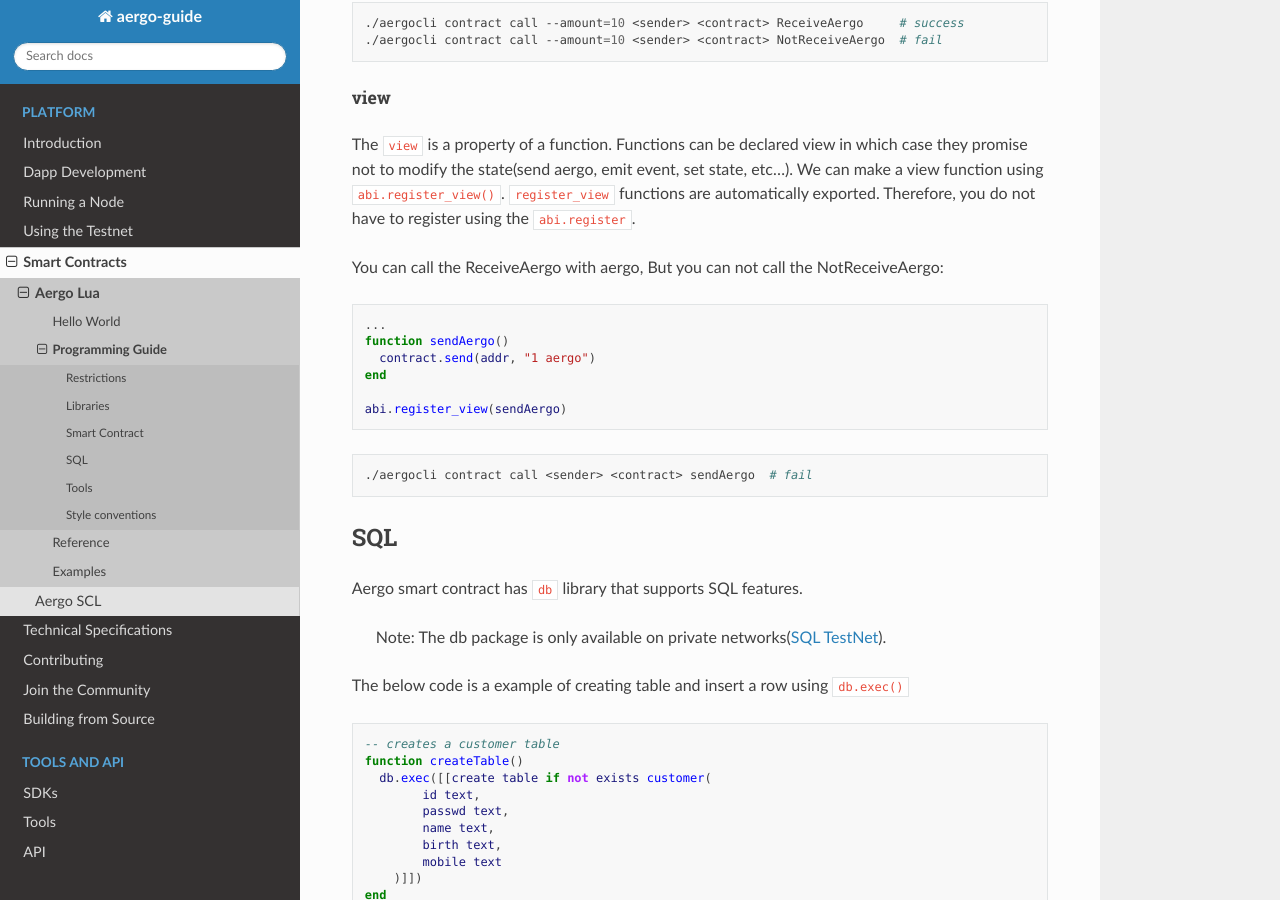
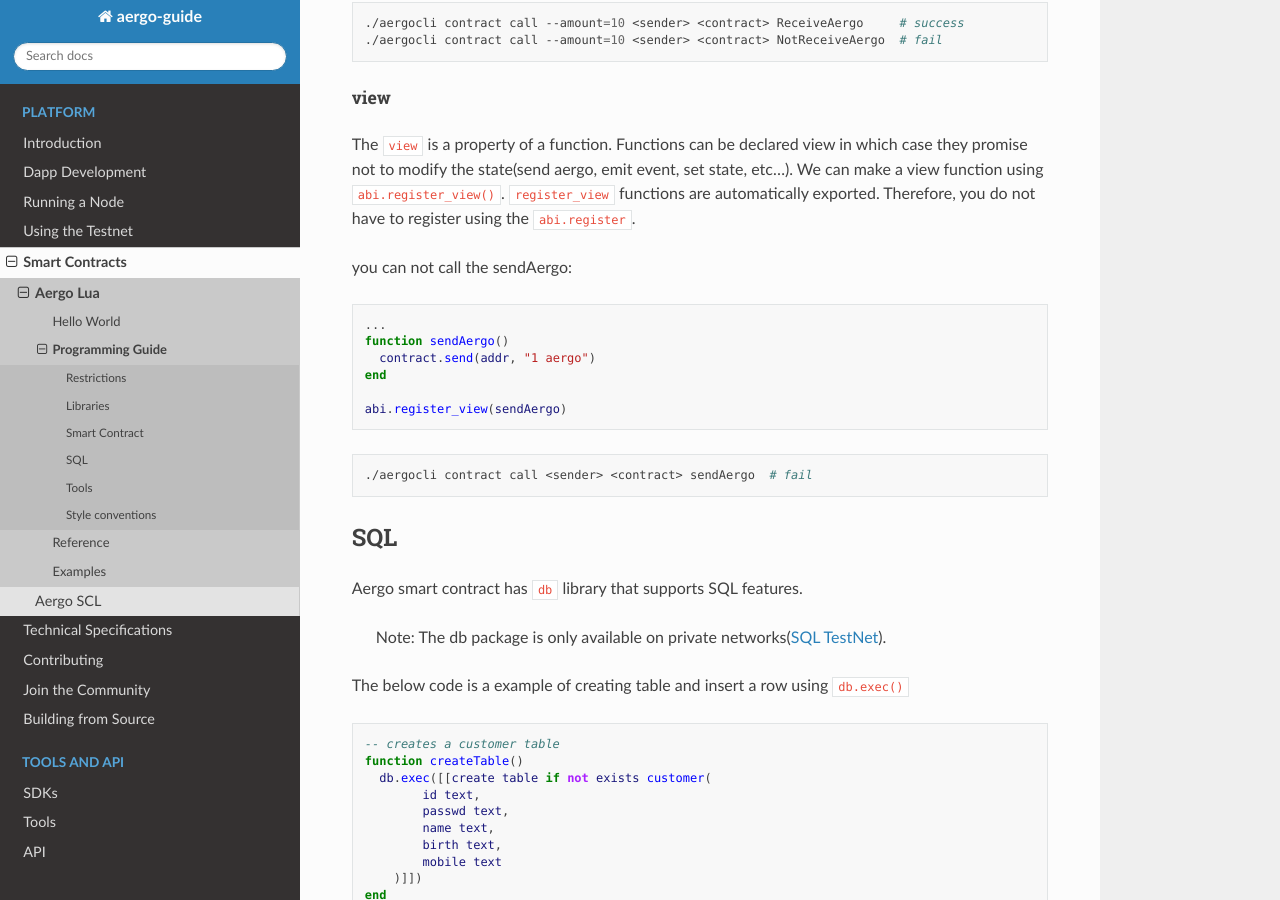
Before and after one commit to aergoio/guide, a Sphinx documentation site: the page built from source/smart-contracts/lua/guide.md, in a window 1280 px wide and 900 px high, scrolled down 5681 px. Built offline with Sphinx 7.4.7 and the Read the Docs theme 2.0.0, drawn with Linux system fonts in a browser that asks for light colours.

Commit message:
Update guide.md

````diff
--- a/source/smart-contracts/lua/guide.md
+++ b/source/smart-contracts/lua/guide.md
@@ -252,7 +252,7 @@
 The `view` is a property of a function. Functions can be declared view in which case they promise not to modify the state(send aergo, emit event, set state, etc...).
 We can make a view function using `abi.register_view()`. `register_view` functions are automatically exported. Therefore, you do not have to register using the `abi.register`.
 
-You can call the ReceiveAergo with aergo, But you can not call the NotReceiveAergo:
+you can not call the sendAergo:
 
 ```lua
 ...
````
